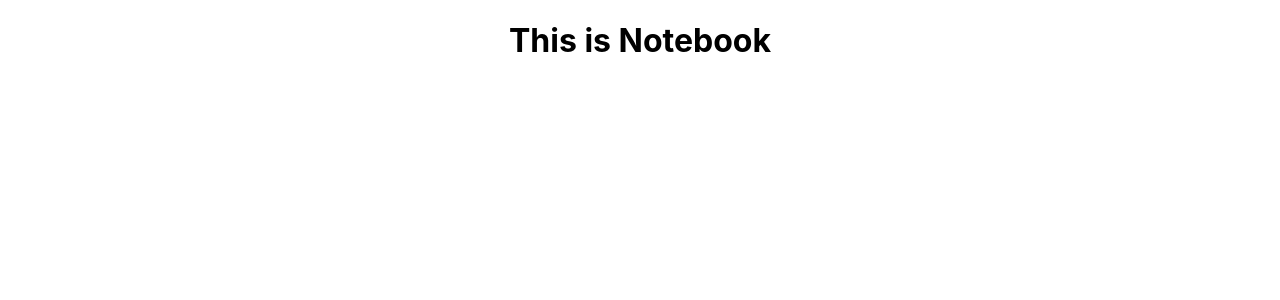
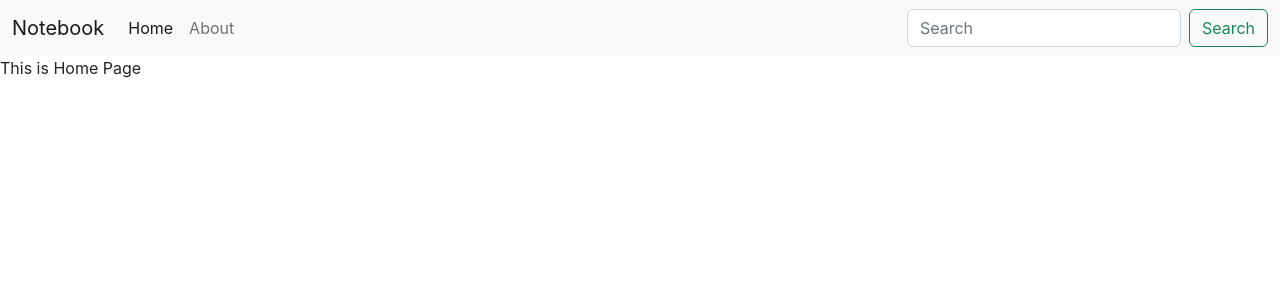
Before and after one commit to Amankr705/notebook, a React (Create React App) app: page / in a window 1280 px wide. Shown: the top 300 px of the page. Built offline with nearby package versions, Linux system fonts and the light colour scheme.

Commit message:
Created Navbar & Routes

```diff
--- a/public/index.html
+++ b/public/index.html
@@ -10,14 +10,22 @@
   <link rel="apple-touch-icon" href="%PUBLIC_URL%/logo192.png" />
 
   <link rel="manifest" href="%PUBLIC_URL%/manifest.json" />
+  <link href="https://cdn.jsdelivr.net/npm/bootstrap@5.2.3/dist/css/bootstrap.min.css" rel="stylesheet"
+    integrity="sha384-rbsA2VBKQhggwzxH7pPCaAqO46MgnOM80zW1RWuH61DGLwZJEdK2Kadq2F9CUG65" crossorigin="anonymous">
+</head>
 
-  <title>React App</title>
+<title>Notebook - Your notes on the cloud</title>
+
 </head>
 
 <body>
   <noscript>You need to enable JavaScript to run this app.</noscript>
   <div id="root"></div>
 
+  <script src="https://cdn.jsdelivr.net/npm/bootstrap@5.2.3/dist/js/bootstrap.bundle.min.js"
+    integrity="sha384-kenU1KFdBIe4zVF0s0G1M5b4hcpxyD9F7jL+jjXkk+Q2h455rYXK/7HAuoJl+0I4" crossorigin="anonymous">
+  </script>
+
 </body>
 
 </html>
--- a/src/App.js
+++ b/src/App.js
@@ -1,10 +1,26 @@
 import './App.css';
+import {
+  BrowserRouter as Router,
+  Routes,
+  Route
+} from "react-router-dom";
+import Navbar from './components/Navbar';
+import { Home } from './components/Home';
+import About from './components/About';
+
+
 
 function App() {
   return (
-    <div className="App">
-      <h1>This is Notebook</h1>
-    </div>
+    <>
+      <Router>
+        <Navbar/>
+          <Routes>
+              <Route exact path="/" element={<Home/>} />
+              <Route exact path="/about" element={<About/>} />
+          </Routes>
+      </Router>
+    </>
   );
 }
 
--- /dev/null
+++ b/src/components/About.js
@@ -0,0 +1,11 @@
+import React from 'react';
+
+const About = () => {
+  return (
+    <div>
+      This is About Page
+    </div>
+  )
+}
+
+export default About
--- /dev/null
+++ b/src/components/Home.js
@@ -0,0 +1,9 @@
+import React from 'react';
+
+export const Home = () => {
+  return (
+    <div>
+      This is Home Page
+    </div>
+  )
+}
--- /dev/null
+++ b/src/components/Navbar.js
@@ -0,0 +1,31 @@
+import React from 'react';
+import { Link } from "react-router-dom";
+
+const Navbar = () => {
+    return (
+        <nav className="navbar navbar-expand-lg bg-light">
+            <div className="container-fluid">
+                <Link className="navbar-brand" to="/">Notebook</Link>
+                <button className="navbar-toggler" type="button" data-bs-toggle="collapse" data-bs-target="#navbarSupportedContent" aria-controls="navbarSupportedContent" aria-expanded="false" aria-label="Toggle navigation">
+                    <span className="navbar-toggler-icon"></span>
+                </button>
+                <div className="collapse navbar-collapse" id="navbarSupportedContent">
+                    <ul className="navbar-nav me-auto mb-2 mb-lg-0">
+                        <li className="nav-item">
+                            <Link className="nav-link active" aria-current="page" to="/">Home</Link>
+                        </li>
+                        <li className="nav-item">
+                            <Link className="nav-link" to="/about">About</Link>
+                        </li>
+                    </ul>
+                    <form className="d-flex" role="search">
+                        <input className="form-control me-2" type="search" placeholder="Search" aria-label="Search"/>
+                            <button className="btn btn-outline-success" type="submit">Search</button>
+                    </form>
+                </div>
+            </div>
+        </nav>
+    )
+}
+
+export default Navbar
```
